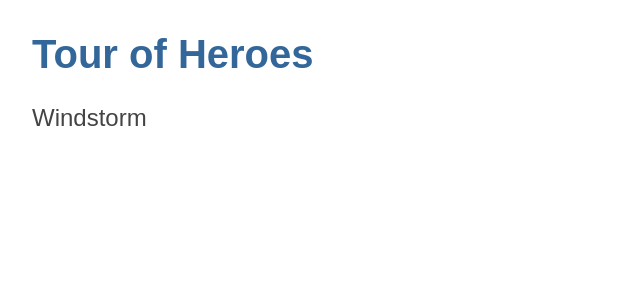
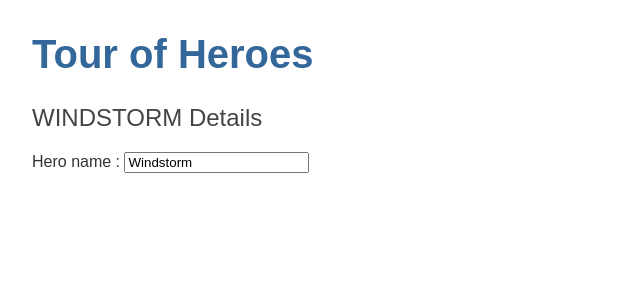
Before and after one commit to Remi-Guijarro/AngularTourOfHeroes, an Angular app in the folder angular-tour-of-heroes/: page / in a window 1280 px wide. Shown: the top 300 px of the page, without its empty margins (0-640 px from the left). Built offline with nearby package versions, Linux system fonts and the light colour scheme.

Commit message:
Change ui to wisiwig to allow user to change the name of hero in the same time of displaying it

```diff
--- a/angular-tour-of-heroes/src/app/app.module.ts
+++ b/angular-tour-of-heroes/src/app/app.module.ts
@@ -3,6 +3,7 @@
 
 import { AppComponent } from './app.component';
 import { HeroesComponent } from './heroes/heroes.component';
+import { FormsModule } from '@angular/forms'; // <-- NgModel lives here
 
 @NgModule({
   declarations: [
@@ -10,7 +11,8 @@
     HeroesComponent
   ],
   imports: [
-    BrowserModule
+    BrowserModule,
+    FormsModule
   ],
   providers: [],
   bootstrap: [AppComponent]
--- a/angular-tour-of-heroes/src/app/heroes/heroes.component.html
+++ b/angular-tour-of-heroes/src/app/heroes/heroes.component.html
@@ -1 +1,5 @@
-<h2>{{hero}}</h2>
+<h2>{{hero.name | uppercase}} Details</h2>
+<div>
+  <label for="name">Hero name : </label>
+  <input id="name" [(ngModel)]="hero.name" placeholder="name">
+</div>
--- a/angular-tour-of-heroes/src/app/heroes/heroes.component.ts
+++ b/angular-tour-of-heroes/src/app/heroes/heroes.component.ts
@@ -1,4 +1,5 @@
 import { Component, OnInit } from '@angular/core';
+import { Hero } from '../Hero';
 
 @Component({
   selector: 'app-heroes',
@@ -6,7 +7,11 @@
   styleUrls: ['./heroes.component.css']
 })
 export class HeroesComponent implements OnInit {
-  hero = 'Windstorm';
+  hero: Hero = {
+    id: 1,
+    name: 'Windstorm'
+  };
+
   constructor() { }
 
   ngOnInit(): void {
```
